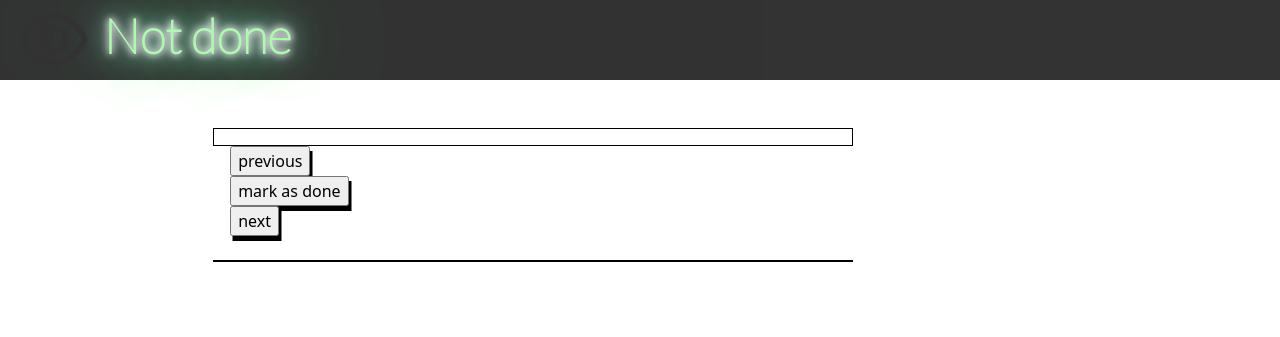
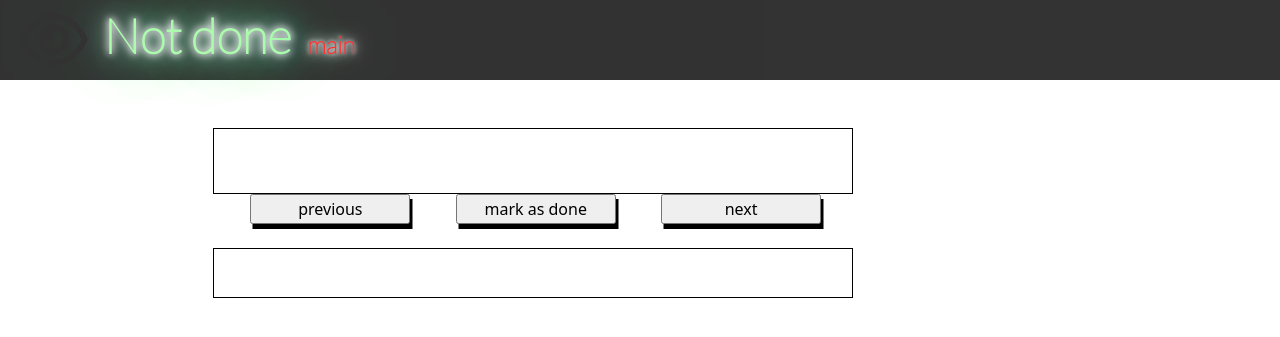
Before and after one commit to dmnth/flask_app, a Flask app: page /activitie/1/ in a window 1280 px wide. Shown: the top 337 px of the page. Run offline with Flask 2, Linux system fonts and the light colour scheme; data that the repository does not hold is empty; some libraries are stand-ins or nearby versions.

Commit message:
main page link

```diff
--- a/app/static/style.css
+++ b/app/static/style.css
@@ -10,6 +10,10 @@
 
 
 body {
+}
+
+a {
+    text-decoration: none;
 }
 
 footer {
@@ -78,6 +82,12 @@ h2 {
 
 .table.container-fluid td {
     font-size: 1.3em;
+}
+
+.content-container.nav-btns {
+    display: flex;
+    justify-content: center;
+    align-items: center;
 }
 
 
@@ -175,15 +185,32 @@ h2 {
     }
 }
 
+#btns.col-md-4 {
+    display: flex;
+    justify-content: center;
+
+}
+
+input[type=submit] {
+    width: 10rem;
+}
+
+.button-container {
+    width: 100%;
+    display: flex;
+    justify-content: center;
+}
+
 .col-md-6.left, .col-md-6.right {
     display: flex;
+    padding: 1.5rem 1.5rem;
     border: 1px solid black;
     width: 100%;
     height: auto;
 }
 
 .col-md-6.right {
-    justify-content: end;
+    justify-content: center;
 }
 
 .col-md-6.left {
--- a/app/templates/base.html
+++ b/app/templates/base.html
@@ -42,6 +42,7 @@
               <h1 class='neonText'> Not done </h1>
           </li>
           <li class="nav-item active">
+              <a href={{ url_for('index') }}><h3 style='margin-left: 1rem; margin-top: 1.5rem;'>main</h3></a>
           </li>
           <li class="nav-item">
           </li>
```
